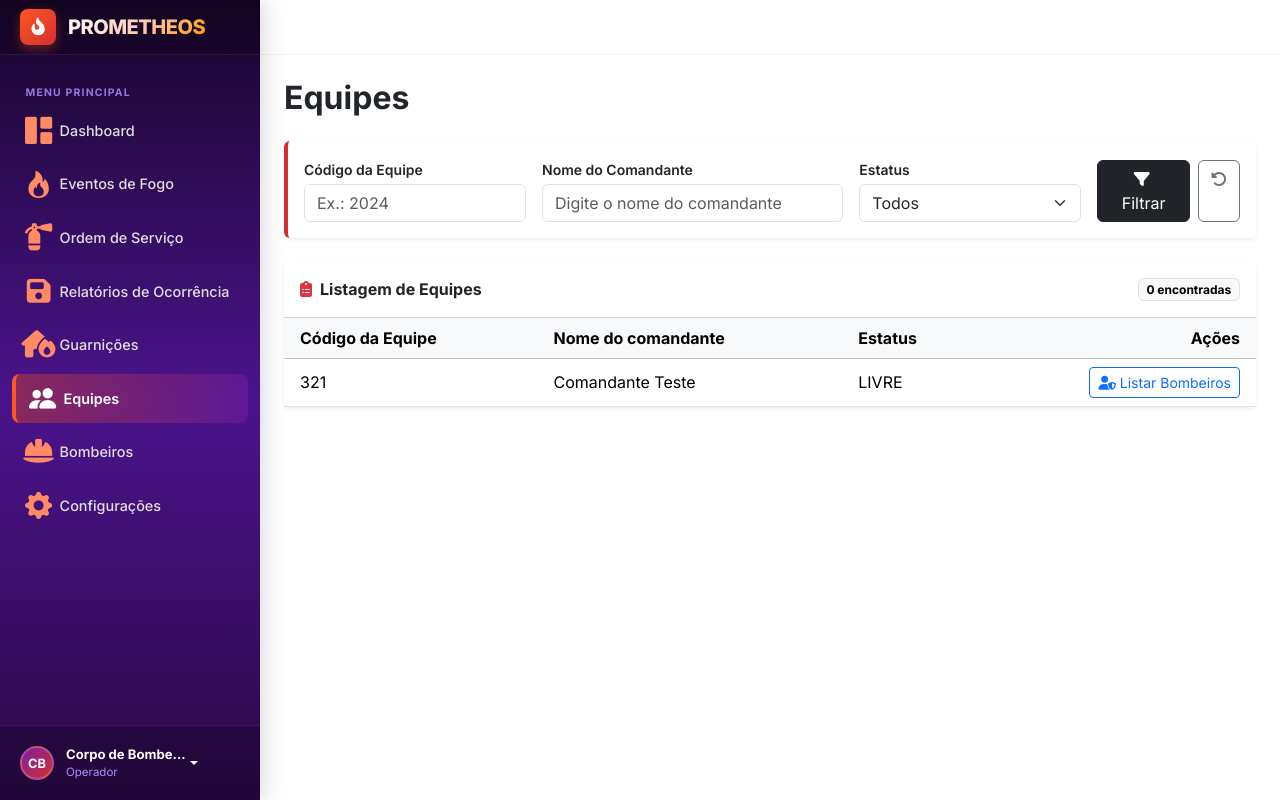
After one commit to JuanPFRocha/Prometheos, a Django app: page /equipes in a window 1280 px wide. The commit adds this page. Run offline with Django 5.2, Linux system fonts and the light colour scheme; data comes from the database, SQL or seed files in the repository; both versions use the stored data as it was after the commit.

Commit message:
feat: Adiciona quase completamente as Equipes

```diff
--- a/gestao/models.py
+++ b/gestao/models.py
@@ -13,6 +13,12 @@ class Equipe(models.Model):
     def __str__(self):
                 return f"ID: {self.id}"
 
+    @property
+    def nomeComandante(self):
+           if self.id_comandante:
+                  return self.id_comandante.id_usuario.nome
+           return None
+
 
 class Guarnicao(models.Model):
     num_regex = RegexValidator(
--- a/gestao/urls.py
+++ b/gestao/urls.py
@@ -8,6 +8,7 @@ urlpatterns = [
     path('guarnicoes/deletar/<id>', views.excluirGuarnicao, name='excluirGuarnicao'),
     path('guarnicoes/adicionar', views.adicionaGuarnicao, name='adicionaGuarnicao'),
     path('gaurnicoes/editar/<id>', views.editaGuarnicao, name='editaGuarnicao'),
+    path('equipes', views.equipes, name='equipe'),
     path('eventoFogo/',fogoViews.eventoFogo, name='eventoFogo'),
     path('eventoFogo/deletar/<id>', fogoViews.excluirEventoFogo, name='excluirEventoFogo'),
     path('eventoFogo/adicionar', fogoViews.adicionaEventofogo, name='adicionaEventoFogo'),
--- a/gestao/views.py
+++ b/gestao/views.py
@@ -66,3 +66,27 @@ def editaGuarnicao(request, id=None):
         return redirect('guarnicao')
 
     return render(request, 'gestao/editaGuarnicao.html', {"form" : form})
+
+def equipes(request):
+    equipes = Equipe.objects.all().order_by("codigo")
+
+    filtros = {
+        "codigo" : request.GET.get("codigo", ""),
+        "estatus" : request.GET.get("estatus", ""),
+        "comandante" : request.GET.get("comandante", "").strip()
+    }
+
+    if filtros["codigo"]:
+        equipes = equipes.filter(codigo=filtros["codigo"])
+    if filtros['estatus']:
+        equipes = equipes.filter(estatus=filtros["estatus"])
+    if filtros["comandante"]:
+        equipes = equipes.filter(id_comandante__id_usuario__nome__icontains=filtros["comandante"])
+
+    contexto = {
+        "equipes" : equipes,
+        "filtros" : filtros,
+        "estatus_opcoes" : Equipe._meta.get_field("estatus").choices
+    }
+
+    return render(request, 'gestao/equipes.html', contexto)
--- /dev/null
+++ b/templates/gestao/equipes.html
@@ -0,0 +1,106 @@
+{% extends "layout.html" %}
+
+{% block title %}Ordens de Serviço · Prometheos{% endblock %}
+
+{% block content %}
+
+{# Cabeçalho da página + botão de criar #}
+<div class="d-flex flex-wrap align-items-start justify-content-between gap-3 mb-4">
+    <div>
+        <h1 class="h2 fw-bold mb-0">Equipes</h1>
+
+    </div>
+
+</div>
+
+{# Filtros #}
+<div class="card border-0 shadow-sm mb-4" style="border-left: 4px solid #D32F2F !important;">
+    <div class="card-body p-3">
+        <form method="get" class="row g-3 align-items-end">
+
+            <div class="col-12 col-md-3">
+                <label for="filtro-codigo" class="form-label small fw-semibold mb-1">Código da Equipe</label>
+                <input type="text" class="form-control" id="filtro-codigo" name="codigo"
+                       placeholder="Ex.: 2024" value="{{ filtros.codigo }}">
+            </div>
+            <div class="col-12 col-md-4">
+                <label for="filtro-comandante" class="form-label small fw-semibold mb-1">Nome do Comandante</label>
+                <input type="text" class="form-control" id="filtro-comandante" name="comandante"
+                       placeholder="Digite o nome do comandante" value="{{ filtros.comandante }}">
+            </div>
+
+            <div class="col-12 col-md-3">
+                <label for="filtro-estatus" class="form-label small fw-semibold mb-1">Estatus</label>
+                <select class="form-select" id="filtro-estatus" name="estatus">
+                    <option value="">Todos</option>
+                    {% for valor, rotulo in estatus_opcoes %}
+                    <option value="{{ valor }}" {% if filtros.estatus == valor %}selected{% endif %}>{{ rotulo }}</option>
+                    {% endfor %}
+                </select>
+            </div>
+
+
+            <div class="col-12 col-md-2 d-flex gap-2">
+                <button type="submit" class="btn btn-dark w-100">
+                    <i class="fa-solid fa-filter me-1"></i> Filtrar
+                </button>
+                <a href="{% url 'equipe' %}" class="btn btn-outline-secondary" title="Limpar filtros" aria-label="Limpar filtros">
+                    <i class="fa-solid fa-rotate-left"></i>
+                </a>
+            </div>
+
+        </form>
+    </div>
+</div>
+
+{# Lista #}
+<div class="card border-0 shadow-sm">
+    <div class="card-header bg-white d-flex align-items-center justify-content-between py-3">
+        <h2 class="h6 fw-bold mb-0">
+            <i class="fa-solid fa-clipboard-list text-danger me-2"></i>Listagem de Equipes
+        </h2>
+        <span class="badge text-bg-light border">{{ ordens|length }} encontrada{{ ordens|length|pluralize }}</span>
+    </div>
+
+    <div class="table-responsive">
+        <table class="table table-hover align-middle mb-0">
+            <thead class="table-light">
+                <tr>
+                    <th scope="col" class="ps-3">Código da Equipe</th>
+                    <th scope="col">Nome do comandante</th>
+                    <th scope="col">Estatus</th>
+                    <th scope="col" class="text-end pe-3">Ações</th>
+                </tr>
+            </thead>
+            <tbody>
+                {% for equipe in equipes %}
+                <tr>
+                    <td class="ps-3">{{ equipe.codigo }}</td>
+                    <td>{{ equipe.nomeComandante }}</td>
+                    <td>{{ equipe.estatus}}</td>
+
+                    <td class="text-end pe-3 text-nowrap">
+
+                        <a href="" class="btn btn-sm btn-outline-primary"
+                           title="Editar" aria-label="Editar OS {{ relatorio.id }}">
+                            <i class="fa-solid fa-user-shield"></i> Listar Bombeiros
+                        </a>
+                    </td>
+                </tr>
+                {% empty %}
+                <tr>
+                    <td colspan="4" class="text-center text-muted py-5">
+                        <i class="fa-regular fa-folder-open fs-3 d-block mb-2"></i>
+                        Nenhuma Guarnição encontrada.
+                        <div class="mt-2">
+                            <a href="{% url 'adicionaGuarnicao' %}" class="btn btn-sm btn-outline-danger">Registrar a primeira Guarnição</a>
+                        </div>
+                    </td>
+                </tr>
+                {% endfor %}
+            </tbody>
+        </table>
+    </div>
+</div>
+
+{% endblock %}
--- a/templates/layout.html
+++ b/templates/layout.html
@@ -361,14 +361,22 @@
                 <a href="{% url 'guarnicao'%}"
                 class="nav-item-link {% if 'guarnicao' in request.resolver_match.url_name %}active{% endif %}"
                 title="Ocorrências">
-                    <i class="bi bi-people-fill"></i>
+                    <i class="fa-solid fa-house-fire"></i>
                     <span class="link-text">Guarnições</span>
                 </a>
+                <a href="{% url 'equipe' %}"
+                class="nav-item-link {% if 'equipe' in request.resolver_match.url_name %}active{% endif %}"
+                title="Ocorrências">
+                    <i class="bi bi-people-fill"></i>
+                    <span class="link-text">Equipes</span>
+                </a>
+                <a href=""
+                class="nav-item-link {% if 'guarnicao' in request.resolver_match.url_name %}active{% endif %}"
+                title="Ocorrências">
+                    <i class="fa-solid fa-helmet-safety"></i>
+                    <span class="link-text">Bombeiros</span>
+                </a>
 
-                <a href="#" class="nav-item-link" title="Relatórios">
-                    <i class="bi bi-file-earmark-bar-graph-fill"></i>
-                    <span class="link-text">Relatórios</span>
-                </a>
                 <a href="#" class="nav-item-link" title="Configurações">
                     <i class="bi bi-gear-fill"></i>
                     <span class="link-text">Configurações</span>
--- a/usuario/models.py
+++ b/usuario/models.py
@@ -34,7 +34,7 @@ class Escala(models.Model):
 
 class Bombeiro(models.Model):
     id_usuario = models.OneToOneField(Usuario, on_delete=models.CASCADE)
-    id_equipe = models.ForeignKey(Equipe, on_delete=models.PROTECT)
+    id_equipe = models.ForeignKey(Equipe, on_delete=models.PROTECT, blank=True, null=True)
     id_escala = models.ManyToManyField(Escala, related_name="bombeiros")
     matricula = models.IntegerField(primary_key=True)
     estatus = models.CharField(choices=Estatus.choices, default=Estatus.LIVRE)
```
Also changed, not shown: db.sqlite3, usuario/migrations/0002_alter_bombeiro_id_equipe.py (added).
